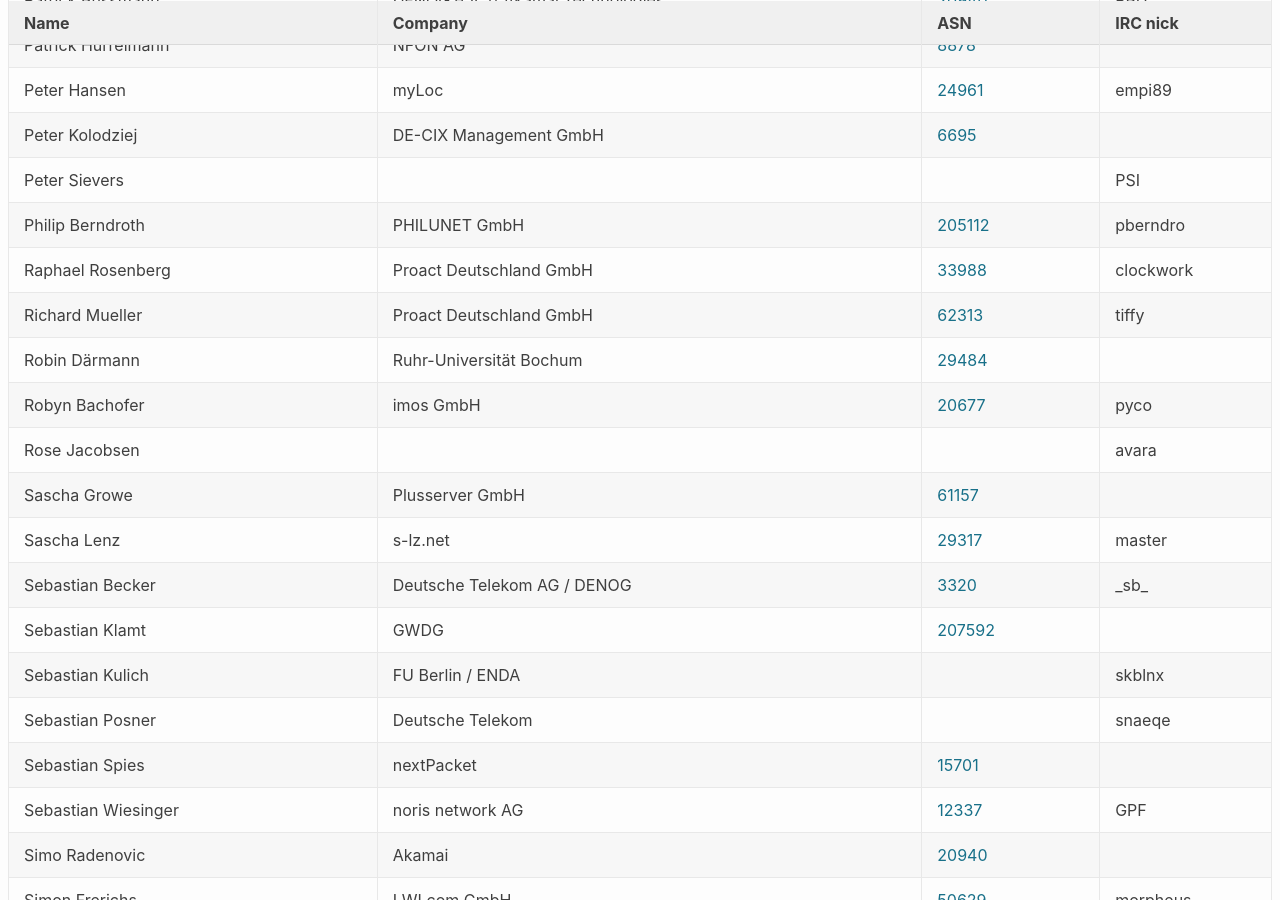
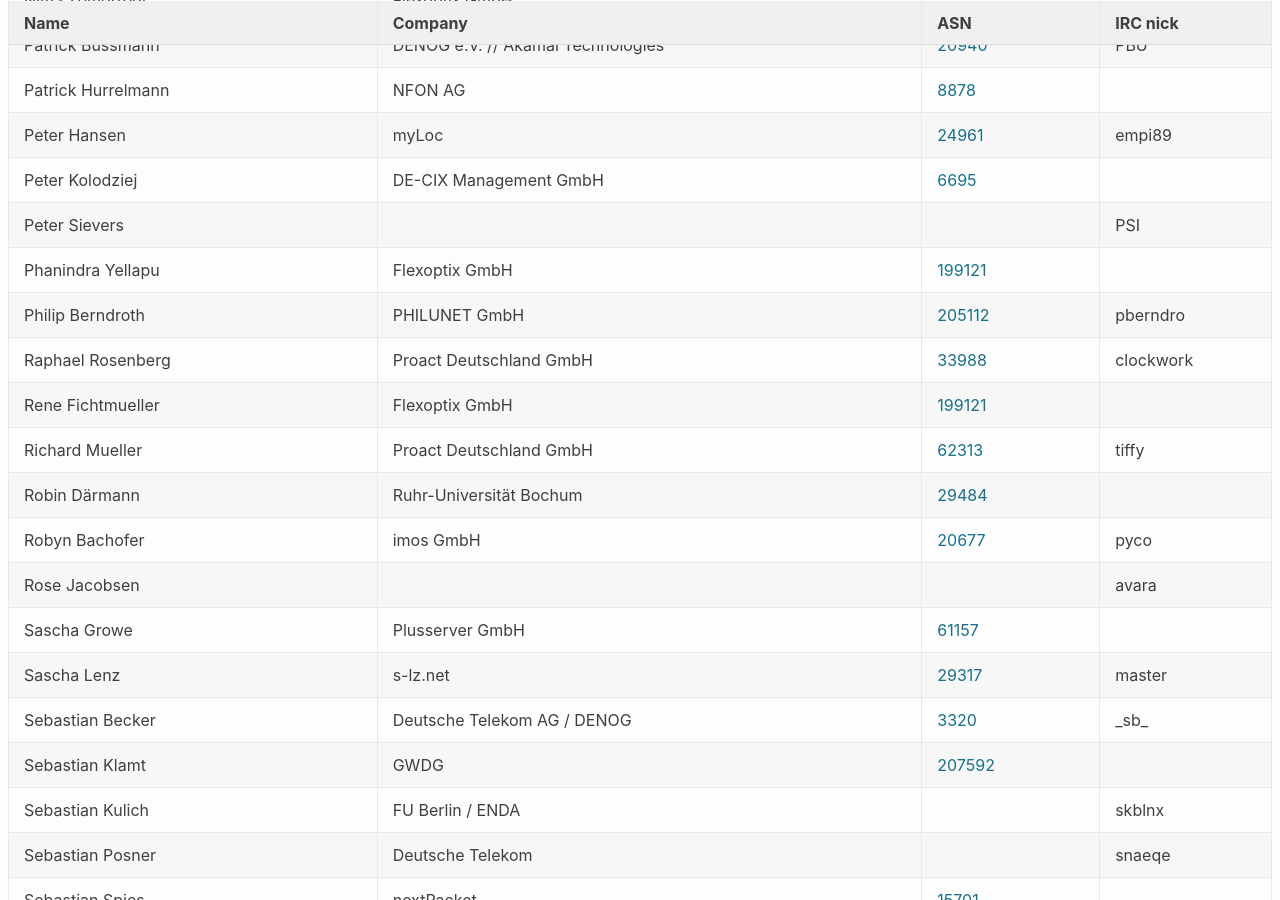
Before and after one commit to denog/pretix-attendeelist, a Jekyll site: the page built from denog14/index.md, in a window 1280 px wide and 900 px high, scrolled down 3979 px. Built offline with Jekyll 4.4.1, drawn with Linux system fonts in a browser that asks for light colours; some of the changed text lies outside the part shown.

Commit message:
Latest data: Thu Sep 29 12:39:01 UTC 2022

```diff
--- a/_data/attendees_denog14_onsite.json
+++ b/_data/attendees_denog14_onsite.json
@@ -148,6 +148,12 @@
     "company": "Proact Deutschland GmbH",
     "irc": null,
     "asn": "33988"
+  },
+  {
+    "name": "Ester Paal",
+    "company": "Flexoptix GmbH",
+    "irc": null,
+    "asn": "199121"
   },
   {
     "name": "Felix Hallaczek",
@@ -534,6 +540,12 @@
     "asn": null
   },
   {
+    "name": "Phanindra Yellapu",
+    "company": "Flexoptix GmbH",
+    "irc": null,
+    "asn": "199121"
+  },
+  {
     "name": "Philip Berndroth",
     "company": "PHILUNET GmbH",
     "irc": "pberndro",
@@ -544,6 +556,12 @@
     "company": "Proact Deutschland GmbH",
     "irc": "clockwork",
     "asn": "33988"
+  },
+  {
+    "name": "Rene Fichtmueller",
+    "company": "Flexoptix GmbH",
+    "irc": null,
+    "asn": "199121"
   },
   {
     "name": "Richard Mueller",
```
